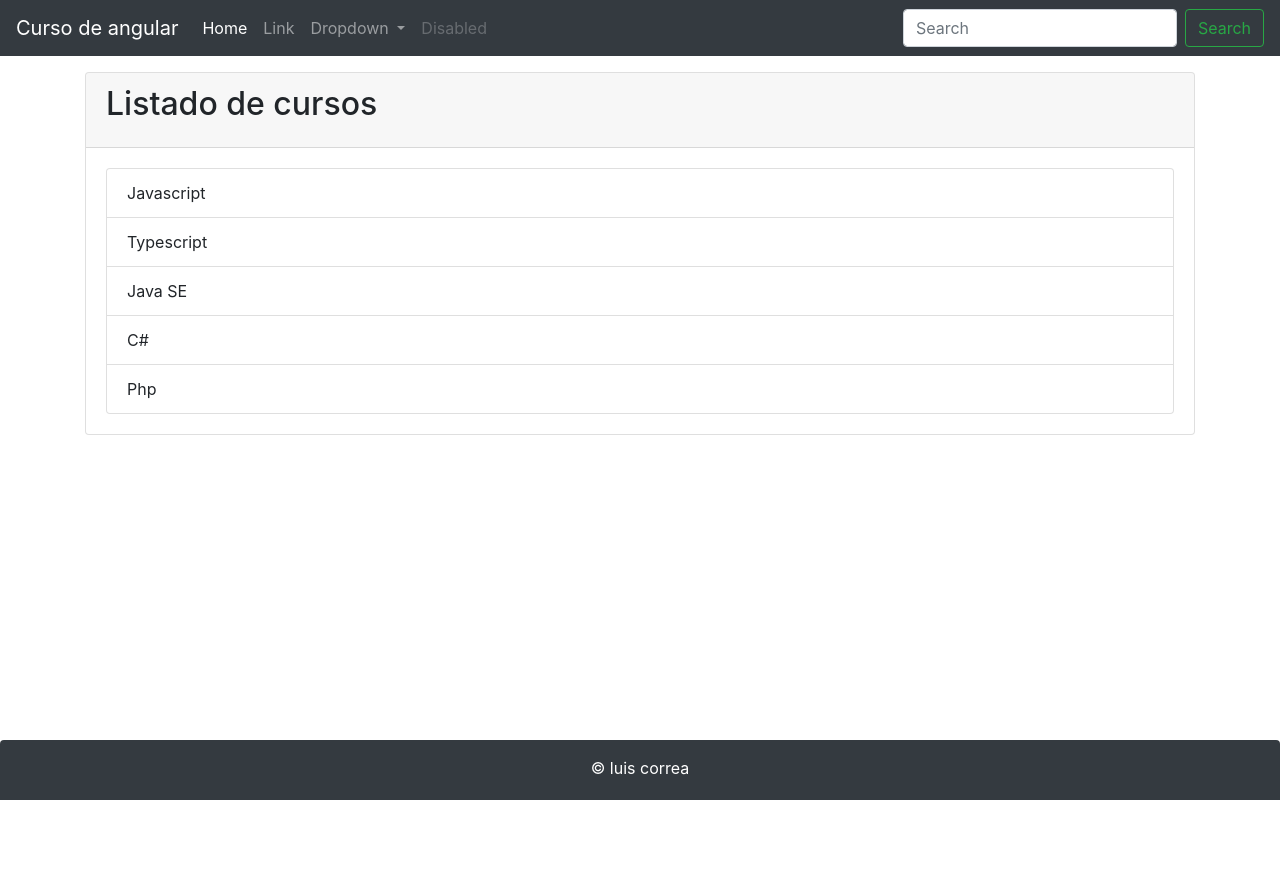
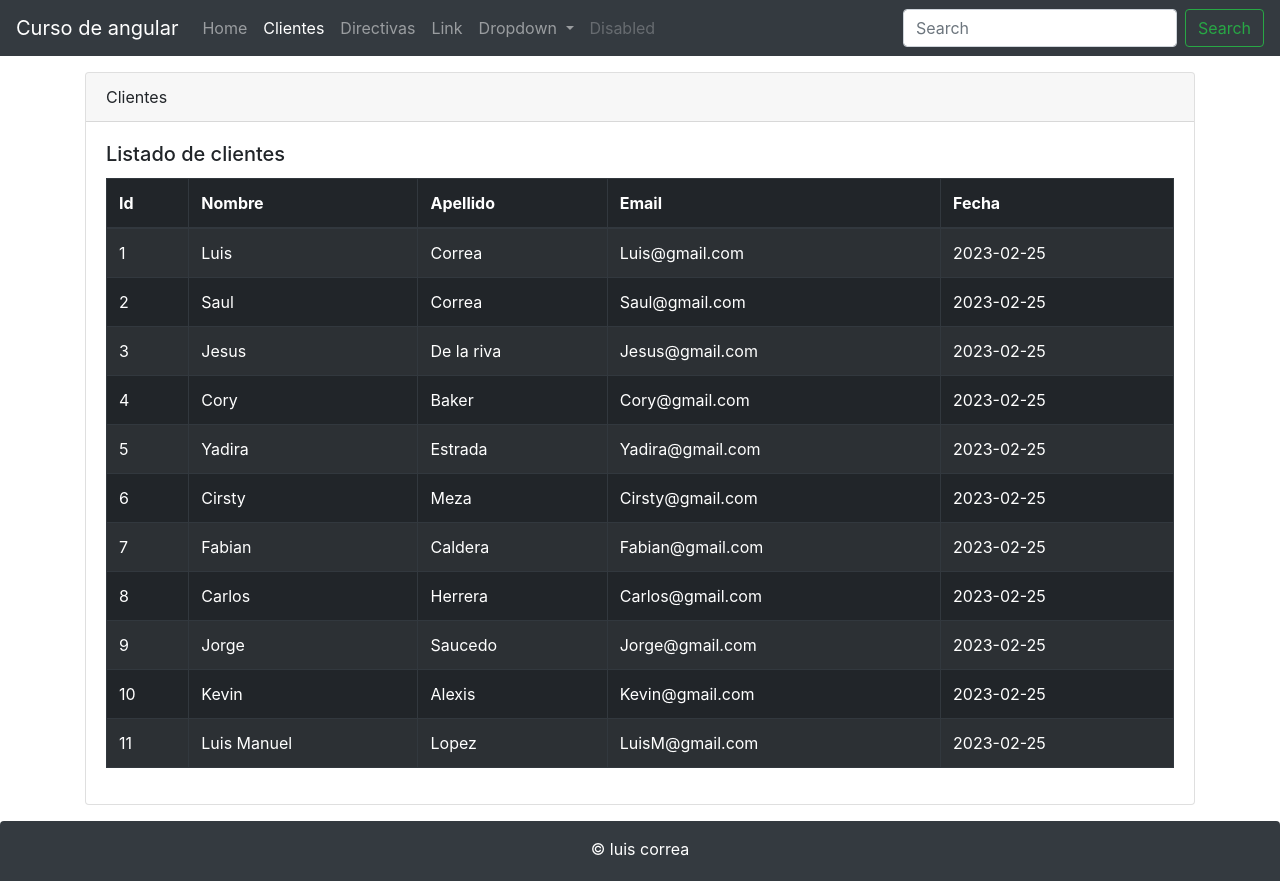
Before and after one commit to luisfer19972020/curso-fullstack-front-app-1, an Angular app: page /clientes in a window 1280 px wide. Before the commit the page ends 800 px from the top, so only its background shows below. Built offline with nearby package versions, Linux system fonts and the light colour scheme.

Commit message:
Avance hasta el video 28

```diff
--- a/src/app/app.component.html
+++ b/src/app/app.component.html
@@ -1,5 +1,5 @@
 <app-header></app-header>
 <div class="container my-3">
-  <app-directiva></app-directiva>
+  <router-outlet></router-outlet>
 </div>
 <app-footer></app-footer>
--- /dev/null
+++ b/src/app/clientes/cliente.service.ts
@@ -0,0 +1,10 @@
+import { Injectable } from '@angular/core';
+import { Cliente } from './cliente';
+import { CLIENTES } from './clientes.json';
+import { Observable, of } from 'rxjs';
+@Injectable()
+export class ClienteService {
+
+  constructor() { }
+  getClintes = (): Observable<Cliente[]> => of(CLIENTES);
+}
--- /dev/null
+++ b/src/app/clientes/cliente.ts
@@ -0,0 +1,7 @@
+export class Cliente {
+    id: number;
+    nombre: string;
+    apellido: string;
+    createdAt: string;
+    email: string;
+}
--- /dev/null
+++ b/src/app/clientes/clientes.component.html
@@ -0,0 +1,26 @@
+<div class="card border-secundary mb-3">
+    <div class="card-header">Clientes</div>
+    <div class="card-body text-secundary">
+        <h5 class="card-title">Listado de clientes</h5>
+        <table class="table table-dark table-striped table-bordered">
+            <thead>
+                <tr>
+                    <th>Id</th>
+                    <th>Nombre</th>
+                    <th>Apellido</th>
+                    <th>Email</th>
+                    <th>Fecha</th>
+                </tr>
+            </thead>
+            <tbody>
+                <tr *ngFor="let cliente of clientes">
+                    <td>{{cliente.id}}</td>
+                    <td>{{cliente.nombre}}</td>
+                    <td>{{cliente.apellido}}</td>
+                    <td>{{cliente.email}}</td>
+                    <td>{{cliente.createdAt}}</td>
+                </tr>
+            </tbody>
+        </table>
+    </div>
+</div>
--- /dev/null
+++ b/src/app/clientes/clientes.component.ts
@@ -0,0 +1,18 @@
+import { Component, OnInit } from '@angular/core';
+import { Cliente } from './cliente';
+import { ClienteService } from './cliente.service';
+
+
+@Component({
+  selector: 'app-clientes',
+  templateUrl: './clientes.component.html',
+})
+export class ClientesComponent implements OnInit {
+
+  clientes: Cliente[];
+  constructor(private clienteService: ClienteService) { }
+  ngOnInit(): void {
+    this.clienteService.getClintes().subscribe(response => this.clientes = response);
+  }
+
+}
--- /dev/null
+++ b/src/app/clientes/clientes.json.ts
@@ -0,0 +1,16 @@
+import { Cliente } from "./cliente";
+
+export const CLIENTES: Cliente[] =
+    [
+        { id: 1, nombre: 'Luis', apellido: 'Correa', email: 'Luis@gmail.com', createdAt: '2023-02-25' },
+        { id: 2, nombre: 'Saul', apellido: 'Correa', email: 'Saul@gmail.com', createdAt: '2023-02-25' },
+        { id: 3, nombre: 'Jesus', apellido: 'De la riva', email: 'Jesus@gmail.com', createdAt: '2023-02-25' },
+        { id: 4, nombre: 'Cory', apellido: 'Baker', email: 'Cory@gmail.com', createdAt: '2023-02-25' },
+        { id: 5, nombre: 'Yadira', apellido: 'Estrada', email: 'Yadira@gmail.com', createdAt: '2023-02-25' },
+        { id: 6, nombre: 'Cirsty', apellido: 'Meza', email: 'Cirsty@gmail.com', createdAt: '2023-02-25' },
+        { id: 7, nombre: 'Fabian', apellido: 'Caldera', email: 'Fabian@gmail.com', createdAt: '2023-02-25' },
+        { id: 8, nombre: 'Carlos', apellido: 'Herrera', email: 'Carlos@gmail.com', createdAt: '2023-02-25' },
+        { id: 9, nombre: 'Jorge', apellido: 'Saucedo', email: 'Jorge@gmail.com', createdAt: '2023-02-25' },
+        { id: 10, nombre: 'Kevin', apellido: 'Alexis', email: 'Kevin@gmail.com', createdAt: '2023-02-25' },
+        { id: 11, nombre: 'Luis Manuel', apellido: 'Lopez', email: 'LuisM@gmail.com', createdAt: '2023-02-25' },
+    ];
--- a/src/app/directiva/directiva.component.html
+++ b/src/app/directiva/directiva.component.html
@@ -1,3 +1,4 @@
+<button (click)="setHabilitar()" class=" btn btn-primary my-3">{{habilitar ? 'Ocultar':'mostrar'}}</button>
 <div class="card shadow-lg">
     <div class="card-header">
         <h2 class="card-title">
@@ -5,7 +6,7 @@
         </h2>
     </div>
     <div class="card-body">
-        <ul class="list-group">
+        <ul class="list-group" *ngIf="habilitar">
             <li *ngFor="let curso of listaCurso" class="list-group-item">{{curso}}</li>
         </ul>
     </div>
--- a/src/app/directiva/directiva.component.ts
+++ b/src/app/directiva/directiva.component.ts
@@ -6,4 +6,7 @@ import { Component } from '@angular/core';
 })
 export class DirectivaComponent {
   listaCurso: string[] = ['Javascript', 'Typescript', 'Java SE', 'C#', 'Php'];
+  habilitar: boolean = true;
+
+  setHabilitar = ()=> this.habilitar = !this.habilitar;
 }
--- a/src/app/footer/footer.component.css
+++ b/src/app/footer/footer.component.css
@@ -1,6 +1,6 @@
-.footer{
+.footer {
     width: 100%;
-    position: absolute;
+    position: relative;
     bottom: 0px;
     height: 60px;
 }
--- a/src/app/header/header.component.html
+++ b/src/app/header/header.component.html
@@ -7,8 +7,16 @@
 
     <div class="collapse navbar-collapse" id="navbarSupportedContent">
         <ul class="navbar-nav mr-auto">
-            <li class="nav-item active">
+            <li class="nav-item">
                 <a class="nav-link" href="#">Home <span class="sr-only">(current)</span></a>
+            </li>
+            <li class="nav-item">
+                <a routerLink="/clientes" routerLinkActive="active" class="nav-link" href="#">Clientes
+                    <span class="sr-only">(current)</span></a>
+            </li>
+            <li class="nav-item">
+                <a routerLink="/directivas" routerLinkActive="active" class="nav-link" href="#">Directivas <span
+                        class="sr-only">(current)</span></a>
             </li>
             <li class="nav-item">
                 <a class="nav-link" href="#">Link</a>
```
Also changed, not shown: src/app/app.module.ts (+13 -4 lines).
